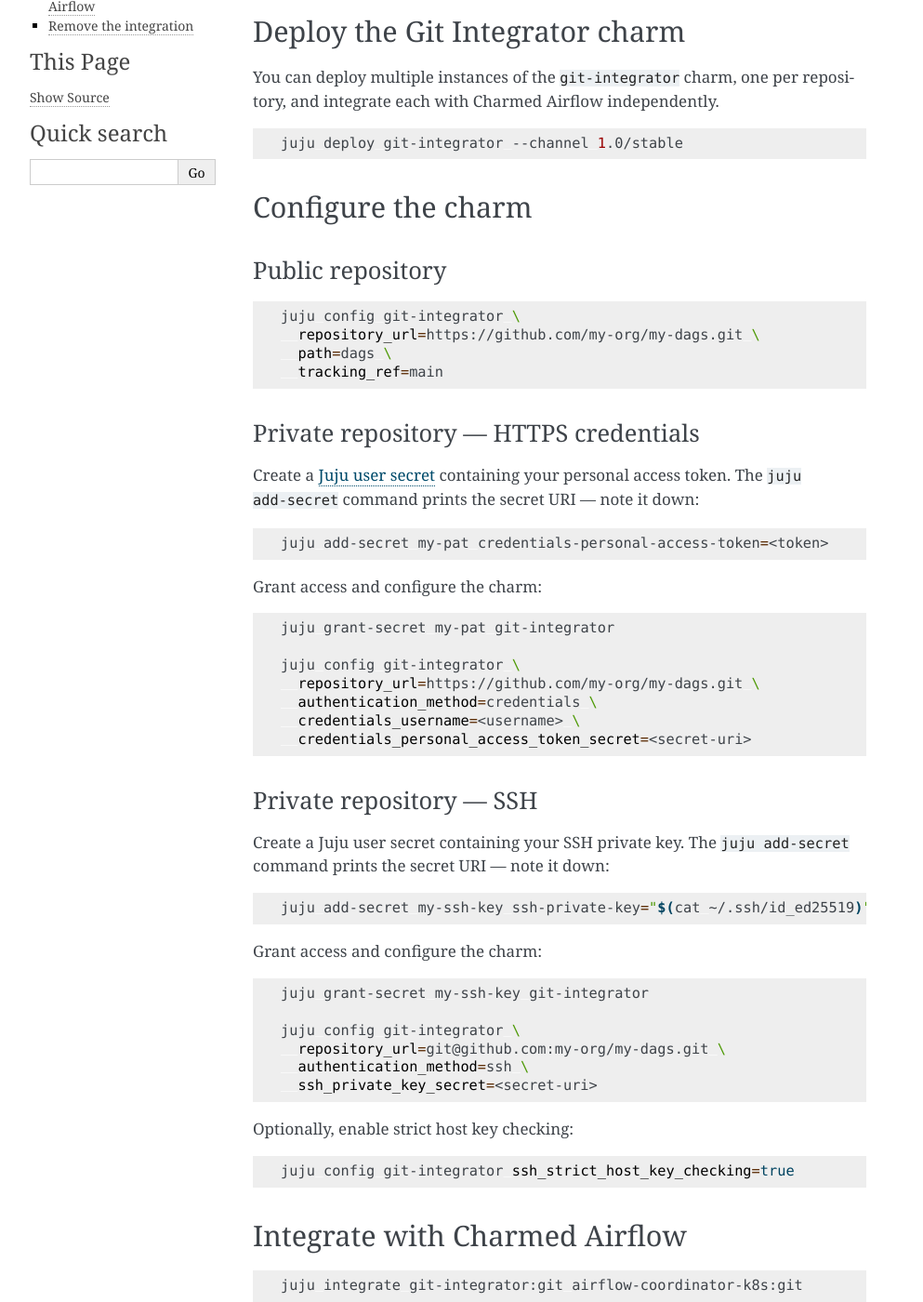
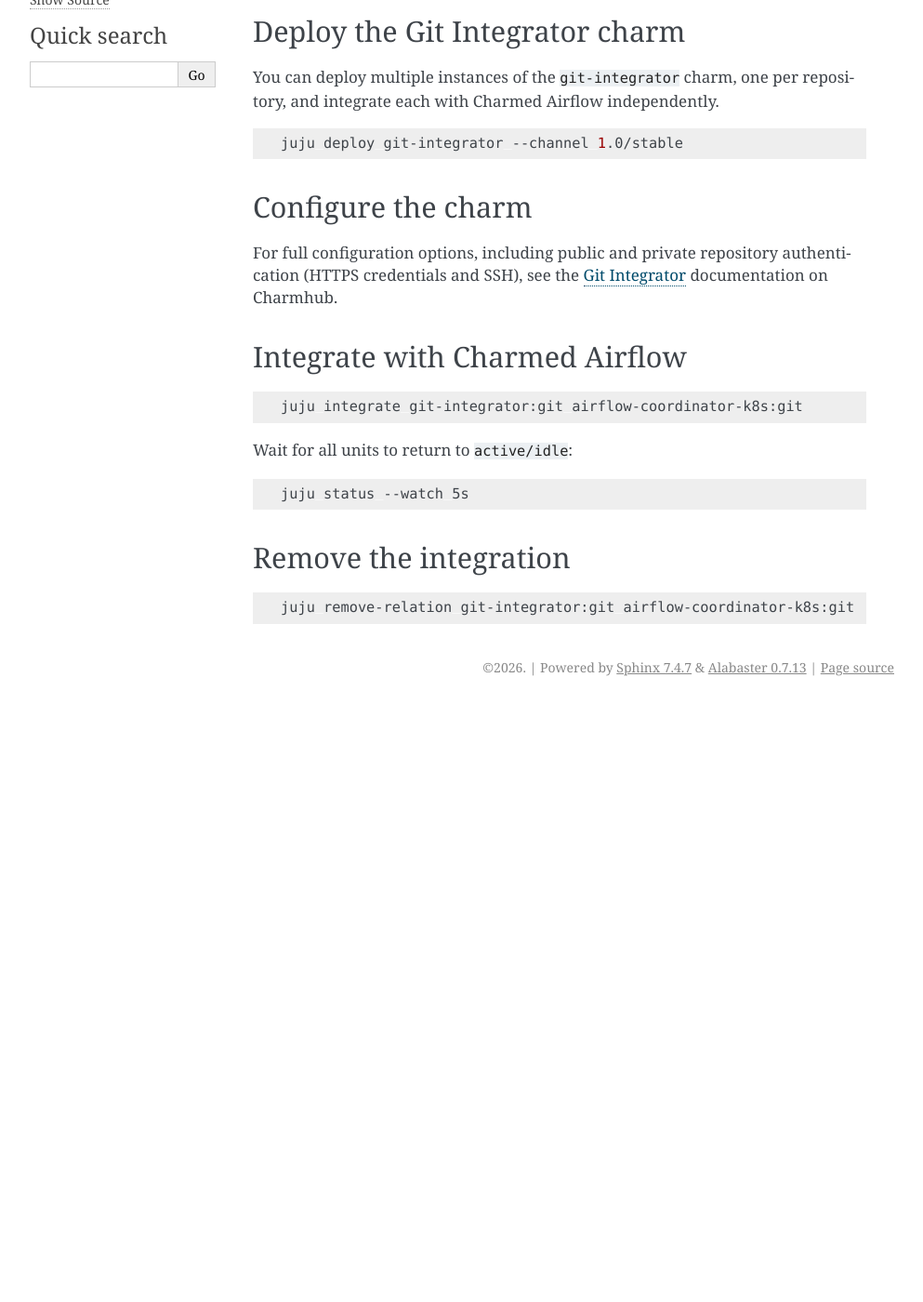
Before and after one commit to canonical/charmed-airflow-documentation, a Sphinx documentation site: the page built from docs/how-to/integrate/git-integrator.rst, in a window 1280 px wide and 1400 px high, scrolled down 329 px. Shown: the whole window at 93% size, without its empty margins (148-1141 px from the left). Built offline with Sphinx 7.4.7, drawn with Linux system fonts in a browser that asks for light colours; after the commit the page ends 1086 px from its top, so only the background shows below that; some of the changed text lies outside the part shown.

Commit message:
skip: replace config details with link to Charmhub docs

```diff
--- a/docs/how-to/integrate/git-integrator.rst
+++ b/docs/how-to/integrate/git-integrator.rst
@@ -26,64 +26,9 @@
 Configure the charm
 --------------------
 
-Public repository
-~~~~~~~~~~~~~~~~~~
-
-.. code-block:: bash
-
-   juju config git-integrator \
-     repository_url=https://github.com/my-org/my-dags.git \
-     path=dags \
-     tracking_ref=main
-
-Private repository — HTTPS credentials
-~~~~~~~~~~~~~~~~~~~~~~~~~~~~~~~~~~~~~~~~
-
-Create a `Juju user secret`_ containing your personal access token. The
-``juju add-secret`` command prints the secret URI — note it down:
-
-.. code-block:: bash
-
-   juju add-secret my-pat credentials-personal-access-token=<token>
-
-Grant access and configure the charm:
-
-.. code-block:: bash
-
-   juju grant-secret my-pat git-integrator
-
-   juju config git-integrator \
-     repository_url=https://github.com/my-org/my-dags.git \
-     authentication_method=credentials \
-     credentials_username=<username> \
-     credentials_personal_access_token_secret=<secret-uri>
-
-Private repository — SSH
-~~~~~~~~~~~~~~~~~~~~~~~~~
-
-Create a Juju user secret containing your SSH private key. The
-``juju add-secret`` command prints the secret URI — note it down:
-
-.. code-block:: bash
-
-   juju add-secret my-ssh-key ssh-private-key="$(cat ~/.ssh/id_ed25519)"
-
-Grant access and configure the charm:
-
-.. code-block:: bash
-
-   juju grant-secret my-ssh-key git-integrator
-
-   juju config git-integrator \
-     repository_url=git@github.com:my-org/my-dags.git \
-     authentication_method=ssh \
-     ssh_private_key_secret=<secret-uri>
-
-Optionally, enable strict host key checking:
-
-.. code-block:: bash
-
-   juju config git-integrator ssh_strict_host_key_checking=true
+For full configuration options, including public and private repository
+authentication (HTTPS credentials and SSH), see the `Git Integrator`_
+documentation on Charmhub.
 
 Integrate with Charmed Airflow
 -------------------------------
```
